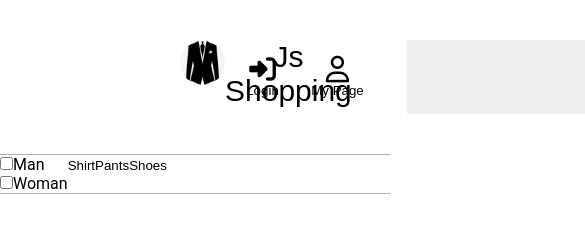
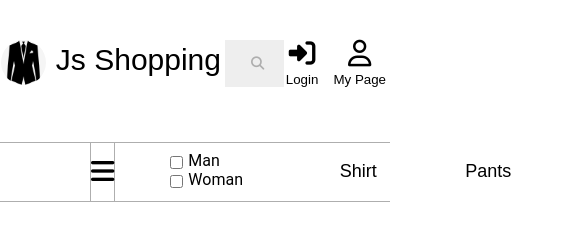
Before and after one commit to R-thinking/ShoppingJs, a website: page index.html in a window 390 px wide. Shown: the top 240 px of the page, 585 px wide, since content can reach past the window. Drawn offline with Linux system fonts and the light colour scheme.

Commit message:
"Category Commit_01" Description: The structure of Category is built and the header is modified; to responsive web.

```diff
--- a/index.html
+++ b/index.html
@@ -15,25 +15,33 @@
 <body>
     <!-- Header -->
     <div class="header">
+        <div class="headerMarginLogo"></div>
         <button class="logo">
             <img src="/img/Logo.png" alt="logo">
             <span class="logoName">Js Shopping</span>
         </button>
+        <div class="logoMarginLabel"></div>
         <label for="searchBox">
             <i class="fas fa-square-full searchBackground"></i>
             <input type="search" name="searchBox" id="search">
             <button class="searchIcon"><i class="fas fa-search"></i></button>
         </label>
-        <div>
-            <ul class="membership">
+        <div class="labelMarginMembership"></div>
+        <div class="membership">
+            <ul >
                 <li><button class="login"><i class="fas fa-sign-in-alt fa-2x"></i><span>Login</span></button></li>
                 <li><button class="myPage"><i class="far fa-user fa-2x"></i><span>My Page</span></button></li>
             </ul>
         </div>
+        <div class="membershipMarginHeader"></div>
     </div>
 
     <!-- Category -->
     <section class="category">
+        <button class="menu">
+            <i class="fas fa-bars fa-2x"></i>
+        </button>
+        <div class="choice">
             <ul class="sex">
                 <li><input type="checkbox" name="man" id="man"><label for="man">Man</label></li>
                 <li><input type="checkbox" name="woman" id="woman"><label for="woman">Woman</label></li>
@@ -43,6 +51,7 @@
                 <li><button class="item">Pants</button></li>
                 <li><button class="item">Shoes</button></li>
             </ul>
+        </div>
     </section>
 
     <!-- Shopping List -->
--- a/style.css
+++ b/style.css
@@ -7,10 +7,10 @@
   --font-micro: 10px;
 
   /* Margin */
-  --margin-micro: 2px;
-  --margin-small: 6px;
-  --margin-normal: 10px;
-  --margin-large: 25px;
+  --margin-micro: 5px;
+  --margin-small: 10px;
+  --margin-normal: 15px;
+  --margin-large: 35px;
   --margin-hastag: 5px;
   --margin-block: 55px;
 
@@ -20,8 +20,14 @@
   --padding-large: 12px;
 
   /* Header */
-  --header-margin-left: 180px;
   --header-margin-topbot: 40px;
+  --header-margin-logo: 15%;
+  --header-logo-width: 18%;
+  --logo-margin-label: 2%;
+  --header-label-width: 30%;
+  --label-margin-membership: 26%;
+  --header-membership-width: 7%;
+  --membership-margin-header: 2%;
 
   /* logo */
   --logo-width: 240px;
@@ -36,8 +42,13 @@
   --searchBox-textfield-height: 25px;
 
   /* category */
+  --category-height: 60px;
   --category-border-width: 1px;
   --category-border-color: #aeaeae;
+
+  /* Menu */
+  --menu-border-width: 1px;
+  --menu-border-color: #aeaeae;
 }
 
 /* All */
@@ -73,23 +84,31 @@ input:focus {
   outline: none;
 }
 
+/* Header */
 .header {
   display: flex;
+  width: 100vw;
   position: relative;
   margin: var(--header-margin-topbot) 0;
-  margin-left: var(--header-margin-left);
+  /* margin-left: var(--header-margin-logo); */
+}
+
+.header .headerMarginLogo {
+  flex: 2 2 var(--header-margin-logo);
 }
 
 .header .logo {
   display: flex;
-  width: var(--logo-width);
-  justify-content: space-around;
+  position: relative;
+  flex: 1 1 var(--header-logo-width);
+  min-width: fit-content;
 }
 .header .logo img {
   background-color: #f5f5f5;
   width: var(--logo-size);
   height: var(--logo-size);
   border-radius: 50%;
+  margin-right: var(--margin-small);
 }
 
 .header .logo .logoName {
@@ -98,20 +117,24 @@ input:focus {
   font-size: var(--logo-font-size);
 }
 
+.header .logoMarginLabel {
+  flex: 1 1 var(--logo-margin-label);
+}
+
 .header label {
   display: flex;
   align-items: center;
-  width: var(--searchBox-width);
   position: relative;
-  margin-left: var(--margin-block);
+  /* margin-left: var(--logo-margin-label); */
+  flex: 1 1 var(--header-label-width);
 }
 
 .header label input {
-  width: var(--searchBox-textfield-width);
+  width: 75%;
   height: var(--searchBox-textfield-height);
   background-color: var(--search-box-color);
   margin: auto 0;
-  margin-left: 30px;
+  margin-left: 10%;
   font-size: var(--font-large);
 }
 
@@ -130,13 +153,22 @@ input:focus {
   position: absolute;
 }
 
+.header .labelMarginMembership {
+  flex: 2 2 var(--label-margin-membership);
+}
+
 .header .membership {
+  position: relative;
+  /* margin-left: var(--label-margin-membership); */
+  flex: 1 1 var(--header-membership-width);
+  /* margin-right: var(--membership-margin-header); */
+  min-width: fit-content;
+}
+
+.header .membership ul {
+  height: 100%;
+  width: 100%;
   display: flex;
-  height: 100%;
-  width: 150px;
-  justify-content: space-around;
-  position: absolute;
-  right: 10px;
 }
 
 .header .membership button {
@@ -146,21 +178,73 @@ input:focus {
   justify-content: center;
 }
 
+.header .membership button.login {
+  margin-right: var(--margin-normal);
+}
+
 .header .membership button i {
   margin: 0 auto;
+  margin-bottom: var(--margin-micro);
 }
 
+.header .membershipMarginHeader {
+  flex: 1 1 var(--membership-margin-header);
+}
+
+/* Category */
 .category {
   display: flex;
+  height: var(--category-height);
   border-top: var(--category-border-width) solid var(--category-border-color);
   border-bottom: var(--category-border-width) solid var(--category-border-color);
+  padding-left: 90px;
+  margin-top: var(--margin-block);
 }
 
-.category ul.sex {
-  display: flex;
-  flex-direction: column;
+.category .menu {
+  margin: auto 0;
+  height: 100%;
+  width: 55px;
+  margin-right: var(--margin-block);
+  border-right: var(--menu-border-width) solid var(--menu-border-color);
+  border-left: var(--menu-border-width) solid var(--menu-border-color);
 }
 
-.category ul.clothes {
+.category .choice {
+  height: 100%;
   display: flex;
 }
+
+.category .choice .sex {
+  display: flex;
+  width: 90px;
+  flex-direction: column;
+  font-size: var(--font-normal);
+  margin: auto 0;
+  margin-right: var(--margin-large);
+}
+
+.category .choice .sex li {
+  display: flex;
+}
+
+.category .choice .sex li input {
+  margin: auto 0;
+  margin-right: var(--margin-micro);
+}
+
+.category .choice .sex li label {
+  position: relative;
+  bottom: 2px;
+}
+
+.category .clothes {
+  display: flex;
+  width: 400px;
+  margin: auto 0;
+  justify-content: space-around;
+}
+
+.category .clothes li button {
+  font-size: var(--font-large);
+}
```
Lines whose indentation alone changed are shown as unchanged.
